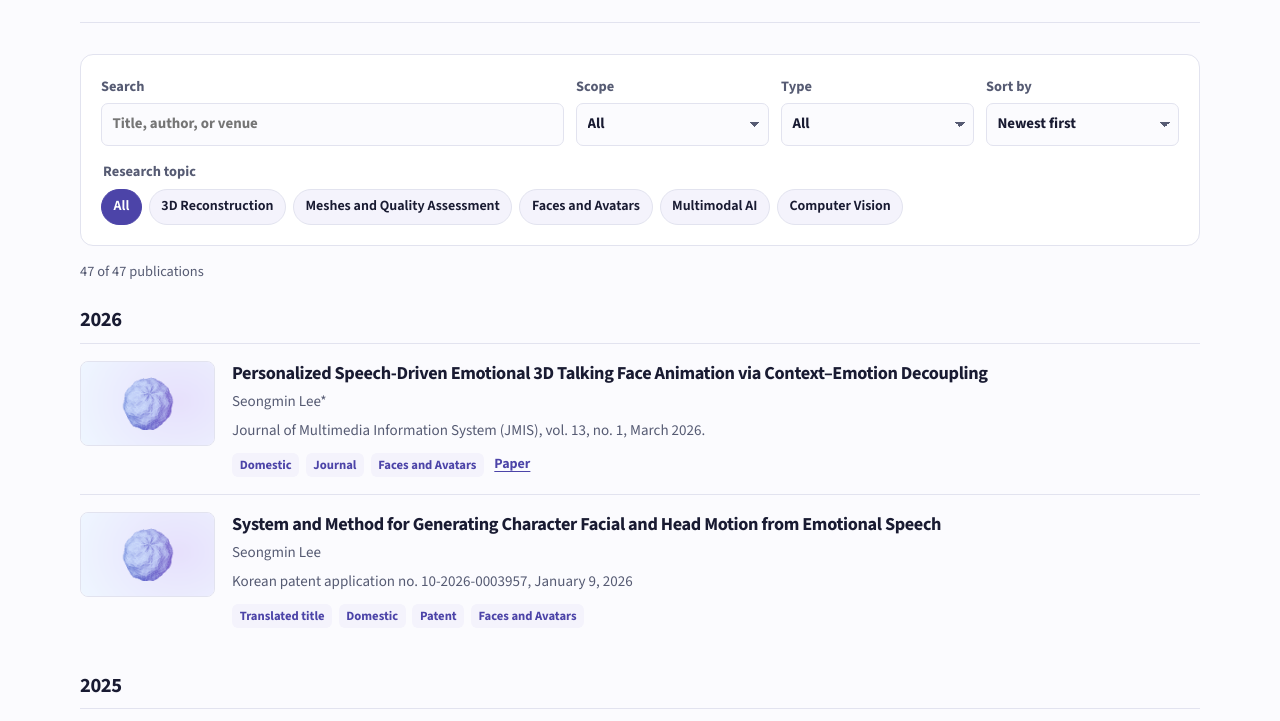
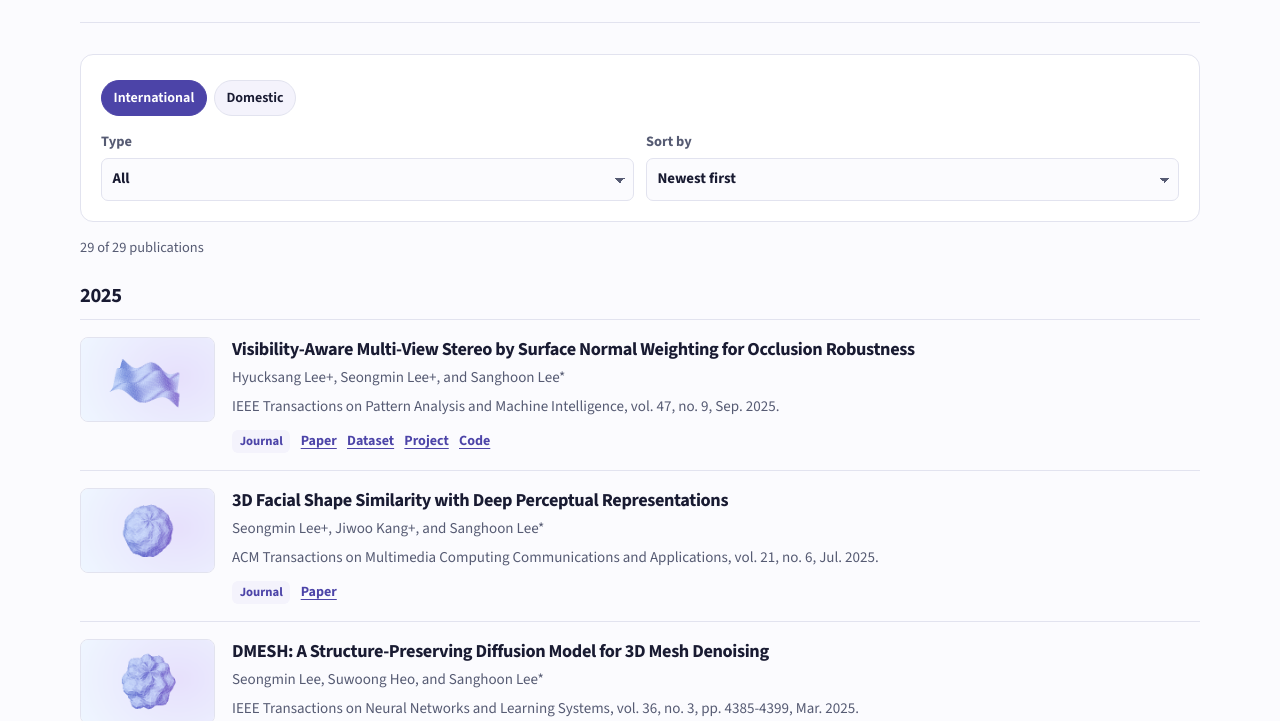
Before and after one commit to 3dvis-hanbat/3dvis-hanbat.github.io, a plain HTML site: page publications.html in a window 1280 px wide. Shown: the part 261-982 px from the top of the page. Drawn offline with Linux system fonts and the light colour scheme.

Commit message:
Organize publications by scope and restore Korean bibliography

```diff
--- a/publications.html
+++ b/publications.html
@@ -3,13 +3,13 @@
 <head>
   <meta charset="utf-8">
   <meta name="viewport" content="width=device-width, initial-scale=1">
-  <meta name="description" content="Domestic and international papers and patents from 3DVis Lab. Search by title, author, or research topic.">
+  <meta name="description" content="Domestic and international papers and patents from 3DVis Lab. Filter by scope and publication type.">
   <meta name="theme-color" content="#fbfbfe">
   <title>Publications | 3DVis Lab · Hanbat National University</title>
   <link rel="icon" href="./logo.png" type="image/png">
-  <link rel="stylesheet" href="./site.css?v=source-sans-3-4">
+  <link rel="stylesheet" href="./site.css?v=publications-2">
   <script>try{if(localStorage.getItem('3dvis-theme')==='dark')document.documentElement.dataset.theme='dark'}catch{}</script>
-  <script src="./site.js?v=en-1" defer></script>
+  <script src="./site.js?v=publications-2" defer></script>
 </head>
 <body>
   <a class="skip" href="#main">Skip to main content</a>
@@ -23,19 +23,20 @@
   <main id="main">
     <div class="wrap inner-page publications-page">
       <div class="page-heading"><h1>Publications</h1></div>
-      <section class="publication-controls" aria-label="Search and filter publications" hidden>
+      <section class="publication-controls" aria-label="Filter publications" hidden>
+        <div class="chips publication-scopes" id="publication-scopes" role="group" aria-label="Publication scope">
+          <button type="button" data-scope="international" aria-pressed="true">International</button>
+          <button type="button" data-scope="domestic" aria-pressed="false">Domestic</button>
+        </div>
         <div class="control-grid">
-          <label>Search<input id="publication-search" type="search" placeholder="Title, author, or venue" autocomplete="off"></label>
-          <label>Scope<select id="publication-region"><option value="">All</option><option value="international">International</option><option value="domestic">Domestic</option></select></label>
           <label>Type<select id="publication-type"><option value="">All</option><option>Journal</option><option>Conference</option><option>Patent</option></select></label>
           <label>Sort by<select id="publication-sort"><option value="new">Newest first</option><option value="old">Oldest first</option></select></label>
         </div>
-        <fieldset class="topic-field"><legend>Research topic</legend><div id="publication-topics" class="chips"><button type="button" data-topic="" aria-pressed="true">All</button><button type="button" data-topic="reconstruction" aria-pressed="false">3D Reconstruction</button><button type="button" data-topic="mesh" aria-pressed="false">Meshes and Quality Assessment</button><button type="button" data-topic="face" aria-pressed="false">Faces and Avatars</button><button type="button" data-topic="media" aria-pressed="false">Multimodal AI</button><button type="button" data-topic="vision" aria-pressed="false">Computer Vision</button></div></fieldset>
       </section>
       <div class="results-header"><p id="publication-count" role="status">Loading publications…</p><button type="button" id="publication-reset" class="text-link" hidden>Reset filters</button></div>
-      <div id="publication-list" data-source="./publications.json?v=en-1"></div>
-      <noscript><p>Enable JavaScript to search and filter publications. The <a href="https://sites.google.com/view/3dvislab/publications">international publications</a> and <a href="https://sites.google.com/view/3dvislab/publications/domestic">domestic publications</a> are available on the previous site.</p></noscript>
-      <p class="publication-note">+ Equal contribution · * Corresponding author. Thumbnails illustrate research topics. English translations of Korean titles are labeled.</p>
+      <div id="publication-list" data-source="./publications.json?v=scope-1"></div>
+      <noscript><p>Enable JavaScript to filter publications. The <a href="https://sites.google.com/view/3dvislab/publications">international publications</a> and <a href="https://sites.google.com/view/3dvislab/publications/domestic">domestic publications</a> are available on the previous site.</p></noscript>
+      <p class="publication-note">+ Equal contribution · * Corresponding author. Thumbnails illustrate research topics.</p>
     </div></main>
   <footer class="site-footer" id="contact">
     <div class="wrap footer-inner">
--- a/publications.json
+++ b/publications.json
@@ -446,8 +446,8 @@
   },
   {
     "title": "Personalized Speech-Driven Emotional 3D Talking Face Animation via Context–Emotion Decoupling",
-    "authors": "Seongmin Lee*",
-    "venue": "Journal of Multimedia Information System (JMIS), vol. 13, no. 1, March 2026.",
+    "authors": "이성민*",
+    "venue": "Journal of Multimedia Information System (JMIS), 제 13권, 제 1호, 2026년 3월.",
     "year": 2026,
     "topic": "face",
     "region": "domestic",
@@ -457,13 +457,12 @@
         "label": "Paper",
         "url": "https://www.jmis.org/archive/view_article?pid=jmis-13-1-1"
       }
-    ],
-    "originalAuthors": "이성민*"
+    ]
   },
   {
     "title": "Temporal Facial Alignment with Triple Discriminators",
-    "authors": "Seongmin Lee, Hyunse Yoon, Sanghoon Lee, Jiwoo Kang*",
-    "venue": "Journal of Multimedia Information System (JMIS), vol. 10, no. 2, June 2023.",
+    "authors": "이성민, 윤현세, 이상훈, 강지우*",
+    "venue": "Journal of Multimedia Information System (JMIS), 제 10권, 제 2호, 2023년 6월.",
     "year": 2023,
     "topic": "face",
     "region": "domestic",
@@ -473,37 +472,32 @@
         "label": "Paper",
         "url": "https://www.jmis.org/archive/view_article?pid=jmis-10-2-101"
       }
-    ],
-    "originalAuthors": "이성민, 윤현세, 이상훈, 강지우*"
+    ]
   },
   {
-    "title": "Label Assignment and Boundary Refinement for Precise 3D Gaussian Editing",
-    "authors": "Jae-eun Ko, Seongmin Lee*, Jiwoo Kang*",
-    "venue": "Korea Multimedia Society Conference, November 2025.",
+    "title": "정교한 3D Gaussian 편집을 위한 단이 라벨 할당 및 경계 보정",
+    "authors": "고재은, 이성민*, 강지우*",
+    "venue": "한국멀티미디어학회 추계학술발표대회, 2025년 11월.",
     "year": 2025,
     "topic": "reconstruction",
     "region": "domestic",
     "type": "Conference",
-    "links": [],
-    "originalTitle": "정교한 3D Gaussian 편집을 위한 단이 라벨 할당 및 경계 보정",
-    "originalAuthors": "고재은, 이성민*, 강지우*"
+    "links": []
   },
   {
-    "title": "Text-to-Image Generation Using Generative Adversarial Networks",
-    "authors": "Yu-chae Jeon, Seongmin Lee*, Jiwoo Kang*",
-    "venue": "Korea Multimedia Society Conference, May 2025.",
+    "title": "생성적 적대 신경을 이용한 텍스트-이미지 생성 기술",
+    "authors": "전유채, 이성민*, 강지우*",
+    "venue": "한국멀티미디어학회 추계학술발표대회, 2025년 5월.",
     "year": 2025,
     "topic": "media",
     "region": "domestic",
     "type": "Conference",
-    "links": [],
-    "originalTitle": "생성적 적대 신경을 이용한 텍스트-이미지 생성 기술",
-    "originalAuthors": "전유채, 이성민*, 강지우*"
+    "links": []
   },
   {
-    "title": "Accelerating Human Pose Estimation with DeepStream and Weight Pruning",
-    "authors": "Hyucksang Lee, Suwoong Heo, Seongmin Lee, Uihyeon Jo, Sanghoon Lee*",
-    "venue": "KICS Winter Conference, February 2023.",
+    "title": "Deepstream과 가중치 가지치기를 활용한 사람 자세추정 어플리케이션 가속화에 대한 연구",
+    "authors": "이혁상, 허수웅, 이성민, 조의현, 이상훈*",
+    "venue": "한국통신학회 동계종합학술발표회, 2023년 2월.",
     "year": 2023,
     "topic": "vision",
     "region": "domestic",
@@ -513,14 +507,12 @@
         "label": "Paper",
         "url": "https://www.dbpia.co.kr/journal/articleDetail?nodeId=NODE11227525"
       }
-    ],
-    "originalTitle": "Deepstream과 가중치 가지치기를 활용한 사람 자세추정 어플리케이션 가속화에 대한 연구",
-    "originalAuthors": "이혁상, 허수웅, 이성민, 조의현, 이상훈*"
+    ]
   },
   {
-    "title": "Real-Time Avatar Modeling with the Unity Engine and Kinect",
-    "authors": "Mingyu Jang, Kyungjune Lee, Jae-seong Park, Seongmin Lee, Seong-hwa Choi, Sanghoon Lee*",
-    "venue": "KICS Winter Conference, February 2020.",
+    "title": "유니티 엔진과 키넥트를 활용한 실시간 아바타 모델 구현",
+    "authors": "장민규, 이경준, 박재성, 이성민, 최성화, 이상훈*",
+    "venue": "한국통신학회 동계종합학술발표회, 2020년 2월.",
     "year": 2020,
     "topic": "face",
     "region": "domestic",
@@ -530,14 +522,12 @@
         "label": "Paper",
         "url": "https://www.dbpia.co.kr/journal/articleDetail?nodeId=NODE09346730"
       }
-    ],
-    "originalTitle": "유니티 엔진과 키넥트를 활용한 실시간 아바타 모델 구현",
-    "originalAuthors": "장민규, 이경준, 박재성, 이성민, 최성화, 이상훈*"
+    ]
   },
   {
-    "title": "Fast Speaker Recognition Using Deep Neural Networks and Support Vector Machines",
-    "authors": "Kyungjune Lee, Seongmin Lee, Seong-hwa Choi, Jun-gyu Lee, Sanghoon Lee*",
-    "venue": "KICS Winter Conference, January 2019.",
+    "title": "심층 신경망과 서포트 벡터 머신을 이용한 고속 화자 인식에 관한 연구",
+    "authors": "이경준, 이성민, 최성화, 이준규, 이상훈*",
+    "venue": "한국통신학회 동계종합학술발표회, 2019년 1월.",
     "year": 2019,
     "topic": "media",
     "region": "domestic",
@@ -547,140 +537,116 @@
         "label": "Paper",
         "url": "https://www.dbpia.co.kr/journal/articleDetail?nodeId=NODE08003733"
       }
-    ],
-    "originalTitle": "심층 신경망과 서포트 벡터 머신을 이용한 고속 화자 인식에 관한 연구",
-    "originalAuthors": "이경준, 이성민, 최성화, 이준규, 이상훈*"
+    ]
   },
   {
-    "title": "System and Method for Generating Character Facial and Head Motion from Emotional Speech",
-    "authors": "Seongmin Lee",
-    "venue": "Korean patent application no. 10-2026-0003957, January 9, 2026",
+    "title": "감성적 음성 기반 캐릭터 얼굴 및 머리 모션 생성시스템 및 그를 위한 방법",
+    "authors": "이성민",
+    "venue": "출원번호 10-2026-0003957, 2026년 1월 9일",
     "year": 2026,
     "topic": "face",
     "region": "domestic",
     "type": "Patent",
-    "links": [],
-    "originalTitle": "감성적 음성 기반 캐릭터 얼굴 및 머리 모션 생성시스템 및 그를 위한 방법",
-    "originalAuthors": "이성민"
+    "links": []
   },
   {
-    "title": "Method and System for 3D Mesh Denoising",
-    "authors": "Sanghoon Lee, Seongmin Lee",
-    "venue": "Korean patent application no. 10-2024-0114838, August 27, 2024",
+    "title": "3차원 메쉬 노이즈 제거 방법 및 그 시스템",
+    "authors": "이상훈, 이성민",
+    "venue": "출원번호 10-2024-0114838, 2024년 8월 27일",
     "year": 2024,
     "topic": "mesh",
     "region": "domestic",
     "type": "Patent",
-    "links": [],
-    "originalTitle": "3차원 메쉬 노이즈 제거 방법 및 그 시스템",
-    "originalAuthors": "이상훈, 이성민"
+    "links": []
   },
   {
-    "title": "Apparatus and Method for Generating Face Images Using 3D Face Alignment",
-    "authors": "Sanghoon Lee, Jiwan Son, Seongmin Lee, Hyunse Yoon",
-    "venue": "Korean patent application no. 10-2023-0168747, November 29, 2023",
+    "title": "3D 얼굴 정렬을 이용한 얼굴 이미지 생성 장치 및 방법",
+    "authors": "이상훈, 손지완, 이성민, 윤현세",
+    "venue": "출원번호 10-2023-0168747, 2023년 11월 29일",
     "year": 2023,
     "topic": "face",
     "region": "domestic",
     "type": "Patent",
-    "links": [],
-    "originalTitle": "3D 얼굴 정렬을 이용한 얼굴 이미지 생성 장치 및 방법",
-    "originalAuthors": "이상훈, 손지완, 이성민, 윤현세"
+    "links": []
   },
   {
-    "title": "Content-Adaptive Method and System for Reducing Virtual Reality Fatigue While Preserving Realism",
-    "authors": "Sanghoon Lee, Jeonghaeng Lee, Seongmin Lee, Jinwoo Kim",
-    "venue": "Korean patent registration no. 10-2678893, June 24, 2024",
+    "title": "현실감을 보존하는 콘텐츠 적응형 가상 현실 피로도 저감 방법 및 이를 이용한 시스템",
+    "authors": "이상훈, 이정행, 이성민, 김진우",
+    "venue": "등록번호 10-2678893, 2024년 6월 24일",
     "year": 2024,
     "topic": "media",
     "region": "domestic",
     "type": "Patent",
-    "links": [],
-    "originalTitle": "현실감을 보존하는 콘텐츠 적응형 가상 현실 피로도 저감 방법 및 이를 이용한 시스템",
-    "originalAuthors": "이상훈, 이정행, 이성민, 김진우"
+    "links": []
   },
   {
-    "title": "Method, Apparatus, and Computer Program for 3D Mesh Quality Assessment Using Projective Structural Similarity",
-    "authors": "Sanghoon Lee, Seongmin Lee, Jiwoo Kang",
-    "venue": "Korean patent application no. 10-2022-0033809, March 18, 2022",
+    "title": "사영 공간에서의 구조적 유사성을 이용한 3차원 매쉬 퀄리티 평가 방법, 이를 수행하는 장치 및 컴퓨터 프로그램",
+    "authors": "이상훈, 이성민, 강지우",
+    "venue": "출원번호 10-2022-0033809, 2022년 3월 18일",
     "year": 2022,
     "topic": "mesh",
     "region": "domestic",
     "type": "Patent",
-    "links": [],
-    "originalTitle": "사영 공간에서의 구조적 유사성을 이용한 3차원 매쉬 퀄리티 평가 방법, 이를 수행하는 장치 및 컴퓨터 프로그램",
-    "originalAuthors": "이상훈, 이성민, 강지우"
+    "links": []
   },
   {
-    "title": "Method and Apparatus for Assessing 3D Face Similarity Using Deep Multiview Representations",
-    "authors": "Sanghoon Lee, Jiwoo Kang, Seongmin Lee",
-    "venue": "Korean patent registration no. 10-2705532, September 5, 2024",
+    "title": "멀티뷰 심층 표현을 사용한 3차원 얼굴 유사성 평가 방법 및 장치",
+    "authors": "이상훈, 강지우, 이성민",
+    "venue": "등록번호 10-2705532, 2024년 9월 5일",
     "year": 2024,
     "topic": "face",
     "region": "domestic",
     "type": "Patent",
-    "links": [],
-    "originalTitle": "멀티뷰 심층 표현을 사용한 3차원 얼굴 유사성 평가 방법 및 장치",
-    "originalAuthors": "이상훈, 강지우, 이성민"
+    "links": []
   },
   {
-    "title": "Method and Apparatus for 3D Reconstruction Using a Single Depth Camera",
-    "authors": "Sanghoon Lee, Seongmin Lee, Jiwoo Kang",
-    "venue": "Korean patent registration no. 10-2483354, December 27, 2022",
+    "title": "단일 심도 카메라를 이용한 3차원 복원 방법 및 장치",
+    "authors": "이상훈, 이성민, 강지우",
+    "venue": "등록번호 10-2483354, 2022년 12월 27일",
     "year": 2022,
     "topic": "reconstruction",
     "region": "domestic",
     "type": "Patent",
-    "links": [],
-    "originalTitle": "단일 심도 카메라를 이용한 3차원 복원 방법 및 장치",
-    "originalAuthors": "이상훈, 이성민, 강지우"
+    "links": []
   },
   {
-    "title": "Method and Apparatus for Multiview Volumetric Fusion Using Local Perspective Warping",
-    "authors": "Sanghoon Lee, Seongmin Lee, Jiwoo Kang",
-    "venue": "Korean patent registration no. 10-2556057, July 11, 2023",
+    "title": "로컬 퍼스펙티브 와핑을 이용한 멀티-뷰 볼륨메트릭 합성 방법 및 장치",
+    "authors": "이상훈, 이성민, 강지우",
+    "venue": "등록번호 10-2556057, 2023월 7월 11일",
     "year": 2023,
     "topic": "reconstruction",
     "region": "domestic",
     "type": "Patent",
-    "links": [],
-    "originalTitle": "로컬 퍼스펙티브 와핑을 이용한 멀티-뷰 볼륨메트릭 합성 방법 및 장치",
-    "originalAuthors": "이상훈, 이성민, 강지우"
+    "links": []
   },
   {
-    "title": "Apparatus and Method for Face Image Color Synthesis",
-    "authors": "Sanghoon Lee, Jiwoo Kang, Seongmin Lee",
-    "venue": "Korean patent registration no. 10-2358854, January 28, 2022",
+    "title": "얼굴 이미지 색상 합성 장치 및 방법",
+    "authors": "이상훈, 강지우, 이성민",
+    "venue": "등록번호 10-2358854, 2022년 1월 28일",
     "year": 2022,
     "topic": "face",
     "region": "domestic",
     "type": "Patent",
-    "links": [],
-    "originalTitle": "얼굴 이미지 색상 합성 장치 및 방법",
-    "originalAuthors": "이상훈, 강지우, 이성민"
+    "links": []
   },
   {
-    "title": "Apparatus and Method for 3D Face Image Synthesis Using Competitive Learning",
-    "authors": "Sanghoon Lee, Jiwoo Kang, Seongmin Lee",
-    "venue": "Korean patent registration no. 10-2422822, July 14, 2022",
+    "title": "경쟁적 학습을 이용한 3차원 얼굴 이미지 합성 장치 및 방법",
+    "authors": "이상훈 강지우, 이성민",
+    "venue": "등록번호 10-2422822, 2022년 7월 14일",
     "year": 2022,
     "topic": "face",
     "region": "domestic",
     "type": "Patent",
-    "links": [],
-    "originalTitle": "경쟁적 학습을 이용한 3차원 얼굴 이미지 합성 장치 및 방법",
-    "originalAuthors": "이상훈 강지우, 이성민"
+    "links": []
   },
   {
-    "title": "Method and Apparatus for Stereoscopic Image Quality Assessment Using a Convolutional Neural Network",
-    "authors": "Sanghoon Lee, Seongmin Lee",
-    "venue": "Korean patent application no. 10-2019-0168080, December 16, 2019",
+    "title": "합성곱 신경망 기반의 스테레오스코픽 이미지 화질 평가 방법 및 장치",
+    "authors": "이상훈, 이성민",
+    "venue": "출원번호 10-2019-0168080, 2019년 12월 16일",
     "year": 2019,
     "topic": "mesh",
     "region": "domestic",
     "type": "Patent",
-    "links": [],
-    "originalTitle": "합성곱 신경망 기반의 스테레오스코픽 이미지 화질 평가 방법 및 장치",
-    "originalAuthors": "이상훈, 이성민"
+    "links": []
   }
 ]
--- a/site.css
+++ b/site.css
@@ -1,7 +1,7 @@
 /* Korean glyphs used by current titles and student names. */
 @font-face {
   font-family: "Noto Sans KR";
-  src: url("./noto-sans-kr.woff2?v=3") format("woff2");
+  src: url("./noto-sans-kr.woff2?v=4") format("woff2");
   font-style: normal;
   font-weight: 400 800;
   font-display: swap;
@@ -162,11 +162,11 @@ h2 { font-size: clamp(1.42rem, 2.8vw, 1.9rem); }
 .term li { display: flex; gap: .7rem; justify-content: space-between; align-items: baseline; padding-block: .55rem; border-top: 1px solid var(--line); }
 .term code { font-family: inherit; font-variant-numeric: tabular-nums; color: var(--accent); font-size: .85rem; white-space: nowrap; }
 .publication-controls { padding: 20px; background: var(--surface); border: 1px solid var(--line); border-radius: 13px; }
-.control-grid { display: grid; grid-template-columns: minmax(0,2.4fr) repeat(3,minmax(0,1fr)); gap: 12px; }
-.control-grid label,.topic-field legend { color: var(--muted); font-weight: 700; font-size: .9rem; }
-.control-grid input,.control-grid select { width: 100%; min-height: 43px; display: block; margin-top: .25rem; background: var(--page); color: var(--ink); border: 1px solid var(--line); border-radius: 7px; padding: .5rem .65rem; font-size: .93rem; }
+.control-grid { display: grid; grid-template-columns: repeat(2,minmax(0,1fr)); gap: 12px; }
+.control-grid label { color: var(--muted); font-weight: 700; font-size: .9rem; }
+.control-grid select { width: 100%; min-height: 43px; display: block; margin-top: .25rem; background: var(--page); color: var(--ink); border: 1px solid var(--line); border-radius: 7px; padding: .5rem .65rem; font-size: .93rem; }
 .control-grid select { appearance: none; padding-right: 1.75rem; background-image: linear-gradient(45deg,transparent 50%,var(--muted) 50%),linear-gradient(135deg,var(--muted) 50%,transparent 50%); background-position: calc(100% - 13px) 52%,calc(100% - 8px) 52%; background-size: 5px 5px; background-repeat: no-repeat; }
-.topic-field { margin: 14px 0 0; padding: 0; border: 0; }
+.publication-scopes { margin-bottom: 14px; }
 .chips { display: flex; flex-wrap: wrap; gap: 7px; margin-top: .35rem; }
 .chips button { background: var(--panel); color: var(--ink); padding: .33rem .72rem; border: 1px solid var(--line); border-radius: 30px; font-size: .88rem; font-weight: 650; }
 .chips button:hover { color: var(--accent); border-color: var(--accent); }
@@ -209,8 +209,7 @@ h2 { font-size: clamp(1.42rem, 2.8vw, 1.9rem); }
  .student-grid { grid-template-columns: repeat(2,minmax(0,1fr)); }
  .research-all { grid-template-columns: 1fr; }
  .footer-inner { flex-direction: column; gap: 12px; }
- .control-grid { grid-template-columns: repeat(3,minmax(0,1fr)); gap: 8px; }
- .control-grid label:first-child { grid-column: 1/-1; }
+ .control-grid { gap: 8px; }
  .publication-controls { padding: 13px; }
  .publication-record { grid-template-columns: 85px minmax(0,1fr); gap: 10px; }
  .publication-record h3 { font-size: 1rem; }
--- a/site.js
+++ b/site.js
@@ -26,7 +26,7 @@ function element(tag, text, className) {
   return el;
 }
 
-function record(item, topicName, base) {
+function record(item, base) {
   const article = element('article', '', 'publication-record');
   const thumb = element('img');
   thumb.src = new URL(item.thumbnail ?? item.topic + '.png', base).href;
@@ -43,30 +43,32 @@ function record(item, topicName, base) {
     title.replaceChildren(link);
   }
   const tags = element('div', '', 'publication-tags');
-  if (item.originalTitle) tags.append(element('span', 'Translated title', 'tag'));
-  tags.append(...[item.region === 'international' ? 'International' : 'Domestic', item.type, topicName].map(label => element('span', label, 'tag')));
+  tags.append(element('span', item.type, 'tag'));
   for (const resource of item.links) {
     const link = element('a', resource.label);
     link.href = resource.url;
     link.setAttribute('aria-label', resource.label + ' · ' + item.title);
     tags.append(link);
   }
-  content.append(title, element('p', item.authors), element('p', item.venue), tags);
+  const authors = element('p', item.authors);
+  const venue = element('p', item.venue);
+  if (item.region === 'domestic') {
+    if (/[가-힣]/.test(item.title)) title.lang = 'ko';
+    authors.lang = venue.lang = 'ko';
+  }
+  content.append(title, authors, venue, tags);
   article.append(thumb, content);
   return article;
 }
 
 async function loadPublications() {
-  const search = document.getElementById('publication-search');
-  const region = document.getElementById('publication-region');
   const type = document.getElementById('publication-type');
   const order = document.getElementById('publication-sort');
   const count = document.getElementById('publication-count');
   const reset = document.getElementById('publication-reset');
-  const topicButtons = [...document.querySelectorAll('#publication-topics button')];
-  const topics = new Map(topicButtons.map(button => [button.dataset.topic, button.textContent]));
+  const scopeButtons = [...document.querySelectorAll('#publication-scopes button')];
   const source = new URL(list.dataset.source, location.href);
-  let topic = '';
+  let scope = 'international';
   let items;
   try {
     const response = await fetch(source);
@@ -79,18 +81,9 @@ async function loadPublications() {
     list.append(original);
     return;
   }
-  const normalize = value => value.normalize('NFKC').toLocaleLowerCase().replace(/[^\p{L}\p{N}]+/gu, ' ').trim();
-  const searchable = items.map(item => ({
-    ...item, searchText: normalize([item.title, item.authors, item.venue, topics.get(item.topic), item.type, item.originalTitle, item.originalAuthors].join(' '))
-  }));
   function update() {
-    const terms = normalize(search.value).split(' ').filter(Boolean);
-    const filtered = searchable.filter(item =>
-      (!topic || item.topic === topic) &&
-      (!region.value || item.region === region.value) &&
-      (!type.value || item.type === type.value) &&
-      terms.every(term => item.searchText.includes(term))
-    );
+    const scoped = items.filter(item => item.region === scope);
+    const filtered = scoped.filter(item => !type.value || item.type === type.value);
     const byYear = new Map();
     for (const item of filtered) {
       if (!byYear.has(item.year)) byYear.set(item.year, []);
@@ -99,27 +92,28 @@ async function loadPublications() {
     const years = [...byYear.keys()].sort((a, b) => order.value === 'old' ? a - b : b - a);
     const sections = years.map(year => {
       const section = element('section', '', 'publication-group');
-      section.append(element('h2', String(year)), ...byYear.get(year).map(item => record(item, topics.get(item.topic), source)));
+      section.append(element('h2', String(year)), ...byYear.get(year).map(item => record(item, source)));
       return section;
     });
-    count.textContent = filtered.length + ' of ' + items.length + ' publications';
-    reset.hidden = !(search.value || topic || region.value || type.value || order.value === 'old');
-    for (const button of topicButtons) {
-      button.setAttribute('aria-pressed', String(button.dataset.topic === topic));
+    count.textContent = filtered.length + ' of ' + scoped.length + ' publications';
+    reset.hidden = !type.value && order.value === 'new';
+    for (const button of scopeButtons) {
+      button.setAttribute('aria-pressed', String(button.dataset.scope === scope));
     }
-    list.replaceChildren(...(sections.length ? sections : [element('p', 'No results. Try a different search term or filter.', 'empty')]));
+    list.replaceChildren(...(sections.length ? sections : [element('p', 'No publications match this filter.', 'empty')]));
   }
-  search.addEventListener('input', update);
-  for (const select of [region, type, order]) select.addEventListener('change', update);
-  for (const button of topicButtons) button.addEventListener('click', () => {
-    topic = button.dataset.topic;
+  for (const select of [type, order]) select.addEventListener('change', update);
+  for (const button of scopeButtons) button.addEventListener('click', () => {
+    if (scope === button.dataset.scope) return;
+    scope = button.dataset.scope;
+    type.value = '';
     update();
   });
   reset.addEventListener('click', () => {
-    search.value = region.value = type.value = topic = '';
+    type.value = '';
     order.value = 'new';
     update();
-    search.focus();
+    type.focus();
   });
   document.querySelector('.publication-controls').hidden = false;
   update();
```
Also changed, not shown: noto-sans-kr.woff2.
